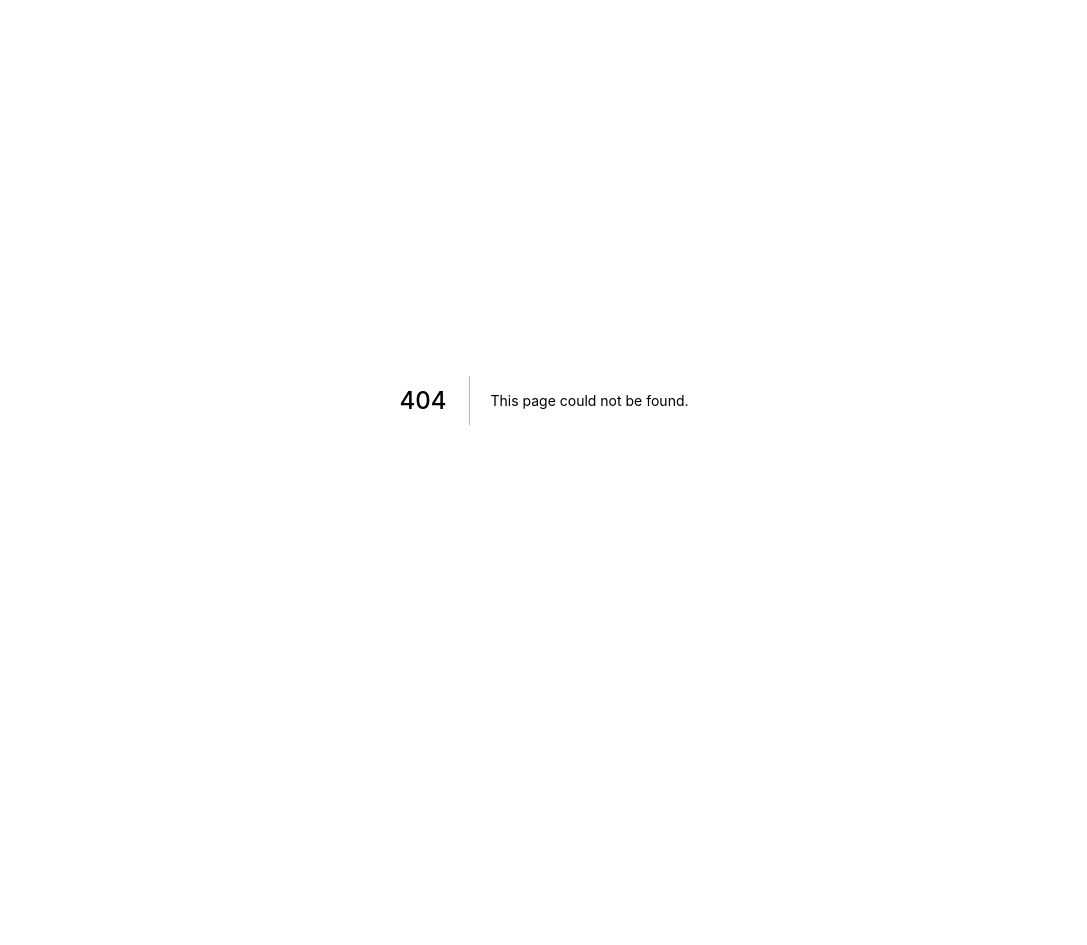
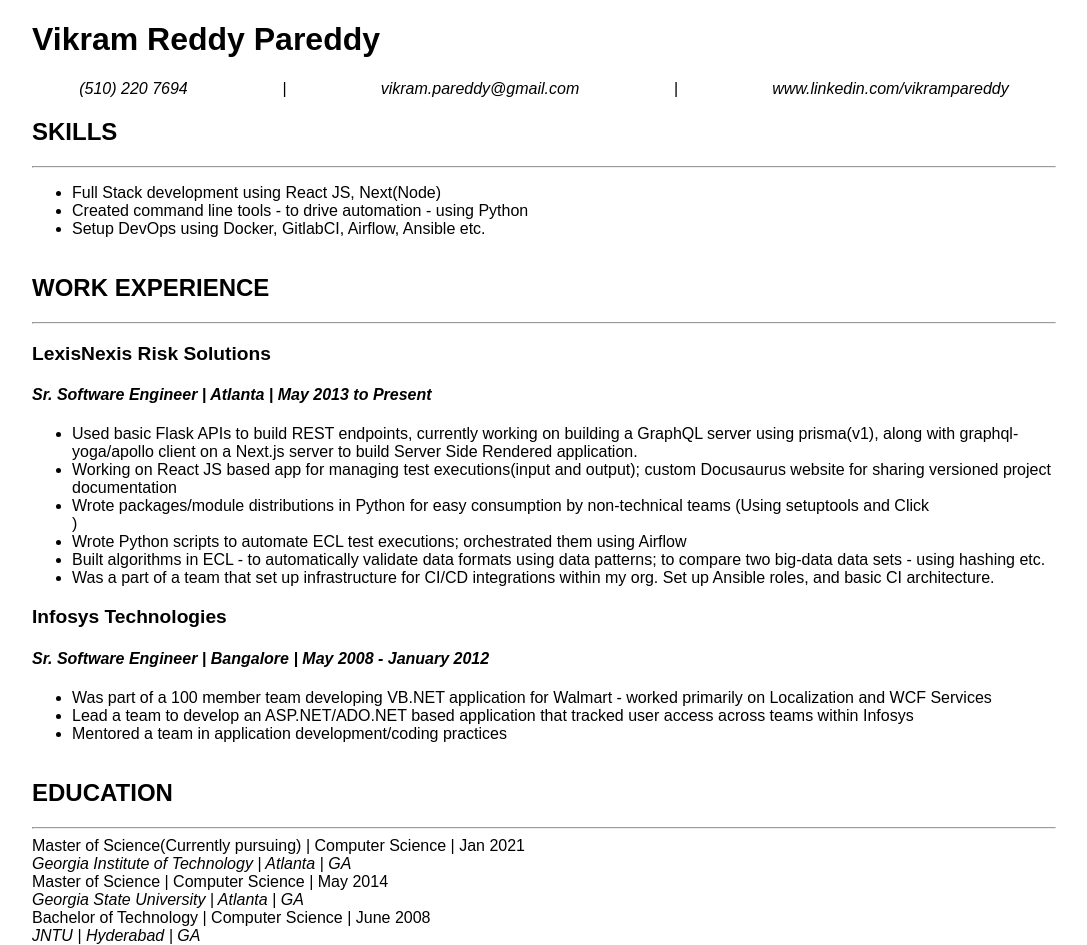
Before and after one commit to vikram-gsu/next-blog, a Next.js app: page /resume in a window 1280 px wide. Before the commit this address had no page. Shown: the whole page, without its empty margins (96-1183 px from the left). Before the commit the page ends 800 px from the top, so only its background shows below. Built offline with nearby package versions, Linux system fonts and the light colour scheme.

Commit message:
Added resume page

```diff
--- /dev/null
+++ b/pages/resume.js
@@ -0,0 +1,138 @@
+import styled from "styled-components";
+
+const ResumeStyles = styled.div`
+  display: grid;
+  grid-template:
+    ". header ."
+    ". skills ."
+    ". workex ."
+    ". education .";
+  grid-template-columns: 10% 80% 10%;
+`;
+const HeaderStyles = styled.div`
+  grid-area: header;
+`;
+const ContactDetails = styled.div`
+  display: flex;
+  justify-content: space-around;
+`;
+const SkillsStyles = styled.div`
+  grid-area: skills;
+`;
+const WorkExStyles = styled.div`
+  grid-area: workex;
+`;
+const CompanyStyles = styled.div`
+  h3 {
+    font-size: 1.2em;
+  }
+  h4 {
+    font-style: italic;
+  }
+`;
+const EduStyles = styled.div`
+  grid-area: education;
+`;
+
+export default function Resume() {
+  return (
+    <ResumeStyles>
+      <HeaderStyles>
+        <h1>Vikram Reddy Pareddy</h1>
+        <ContactDetails>
+          <i>(510) 220 7694</i>
+          <i> | </i>
+          <i>vikram.pareddy@gmail.com</i>
+          <i> | </i>
+          <i>www.linkedin.com/vikrampareddy</i>
+        </ContactDetails>
+      </HeaderStyles>
+      <SkillsStyles>
+        <h2>SKILLS</h2>
+        <hr />
+        <ul>
+          <li>Full Stack development using React JS, Next(Node)</li>
+          <li>
+            Created command line tools - to drive automation - using Python
+          </li>
+          <li>Setup DevOps using Docker, GitlabCI, Airflow, Ansible etc.</li>
+        </ul>
+      </SkillsStyles>
+      <WorkExStyles>
+        <h2>WORK EXPERIENCE</h2>
+        <hr />
+        <CompanyStyles>
+          <h3>LexisNexis Risk Solutions</h3>
+          <h4>Sr. Software Engineer | Atlanta | May 2013 to Present</h4>
+          <ul>
+            <li>
+              Used basic Flask APIs to build REST endpoints, currently working
+              on building a GraphQL server using prisma(v1), along with
+              graphql-yoga/apollo client on a Next.js server to build Server
+              Side Rendered application.
+            </li>
+            <li>
+              Working on React JS based app for managing test executions(input
+              and output); custom Docusaurus website for sharing versioned
+              project documentation
+            </li>
+            <li>
+              Wrote packages/module distributions in Python for easy consumption
+              by non-technical teams (Using setuptools and Click
+            </li>
+            )
+            <li>
+              Wrote Python scripts to automate ECL test executions; orchestrated
+              them using Airflow
+            </li>
+            <li>
+              Built algorithms in ECL - to automatically validate data formats
+              using data patterns; to compare two big-data data sets - using
+              hashing etc.
+            </li>
+            <li>
+              Was a part of a team that set up infrastructure for CI/CD
+              integrations within my org. Set up Ansible roles, and basic CI
+              architecture.
+            </li>
+          </ul>
+        </CompanyStyles>
+        <CompanyStyles>
+          <h3>Infosys Technologies</h3>
+          <h4>Sr. Software Engineer | Bangalore | May 2008 - January 2012</h4>
+          <ul>
+            <li>
+              Was part of a 100 member team developing VB.NET application for
+              Walmart - worked primarily on Localization and WCF Services
+            </li>
+            <li>
+              Lead a team to develop an ASP.NET/ADO.NET based application that
+              tracked user access across teams within Infosys
+            </li>
+            <li>Mentored a team in application development/coding practices</li>
+          </ul>
+        </CompanyStyles>
+      </WorkExStyles>
+      <EduStyles>
+        <h2>EDUCATION</h2>
+        <hr />
+        <div>
+          <div>
+            Master of Science(Currently pursuing) | Computer Science | Jan 2021
+          </div>
+          <div>
+            <i>Georgia Institute of Technology | Atlanta | GA</i>
+          </div>
+          <div>Master of Science | Computer Science | May 2014</div>
+          <div>
+            <i>Georgia State University | Atlanta | GA</i>
+          </div>
+          <div>Bachelor of Technology | Computer Science | June 2008</div>
+          <div>
+            <i>JNTU | Hyderabad | GA</i>
+          </div>
+        </div>
+      </EduStyles>
+    </ResumeStyles>
+  );
+}
```
